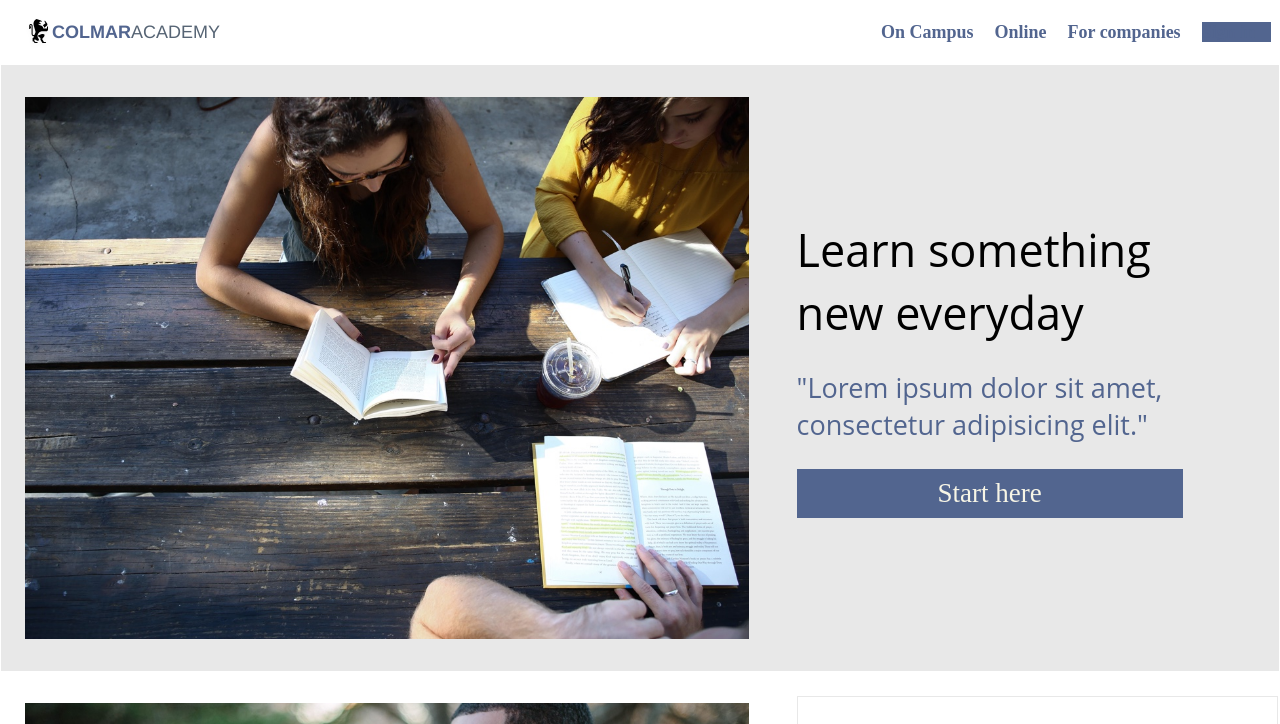
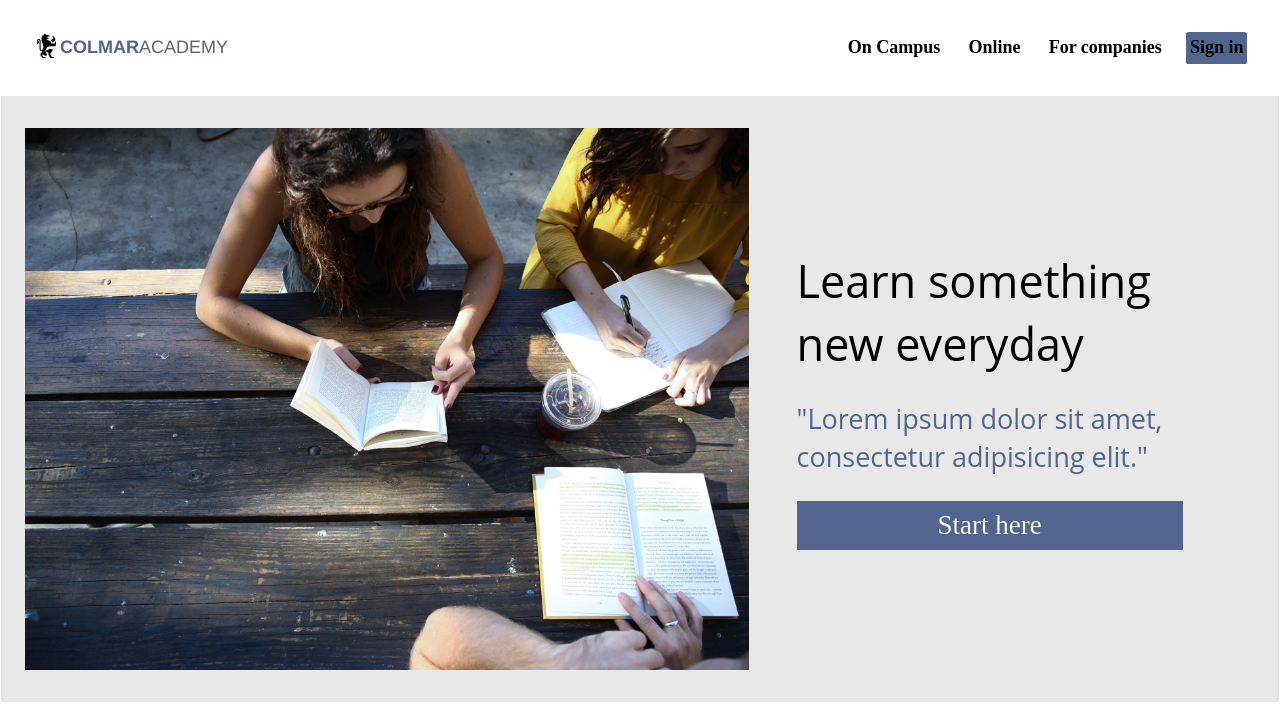
Before and after one commit to dudel-design/colmar, a plain HTML site: page index.html in a window 1280 px wide. Shown: the top 724 px of the page. Drawn offline with Linux system fonts and the light colour scheme; a web font is replaced by a local one.

Commit message:
Add Desktop Version Complete

```diff
--- a/resources/css/reset.css
+++ b/resources/css/reset.css
@@ -34,18 +34,18 @@ body {
 ol, ul {
   list-style: none;
 }
-blockquote, q {
+/* blockquote, q {
   quotes: none;
 }
 blockquote:before, blockquote:after,
 q:before, q:after {
   content: '';
   content: none;
-}
-table {
+} */
+/* table {
   border-collapse: collapse;
   border-spacing: 0;
-}
+} */
 
 a {
   color: black;
--- a/resources/css/style.css
+++ b/resources/css/style.css
@@ -100,10 +100,11 @@ max-width:100%;
 }
 
 
-a:link  {
+/* a:link  {
   color:#52658F;
   text-decoration: none;
-}
+  text-align: center;
+} */
 
 a:visited  {
   color:#333A56;
@@ -115,7 +116,8 @@ nav  {
   display: flex;
   align-items: center;
   justify-content: space-between;
-  height: 3.555556rem;
+  height: 1.77778rem;
+  margin: 1.7778rem 0.4444rem 1.7778rem 1.7778rem;
 
 
 }
@@ -124,7 +126,7 @@ nav  {
   display: inline-flex;
   align-items: center;
   height: 1.77778rem;
-  padding-left: 1.33334rem;
+  /* margin-left: 1.33334rem; */
 
 }
 
@@ -135,35 +137,39 @@ b  {
 
 /* Navigation Bar */
 nav li {
-  display: inline;
-  padding-right: 0.8889rem;
+  display: inline-block;
+  padding: 0.2rem;
   color: #52658F;
   font-weight: bold;
   font-family: "Dosis";
+  margin-right: 0.88889rem;
+  border-radius: 5%;
+
 }
 
-nav ul li:last-child {
+
+
+.menu li:last-child {
   background-color:#52658F ;
-  color: white;
-}
+  }
 
-/* nav ul li a:last-child  {
-  color: white;
-} */
-
-nav li:hover  {
+.menu li:hover  {
   background-color:#52658F ;
 }
 
-nav ul li a:hover  {
-  color: white;
+
+
+.menu a:hover  {
+    color: #F7F5E6;
 }
+
+
 
 
 .menu  {
 
   padding-right: 0.44rem;
-  text-align: center;
+  /* text-align: center; */
 }
 
 /*Main Banner*/
@@ -181,12 +187,6 @@ margin-left: 1.33rem;
 /* margin-right: 0.97rem; */
 }
 
-.banner-container  {
-  display: flex;
-  align-items: center;
-  justify-content: space-between;
-  background-color: lightgray;
-}
 
 .main-image  {
   width: 60%;
```
